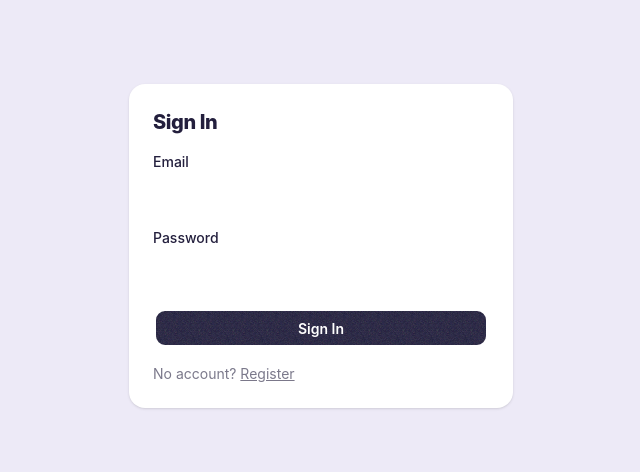
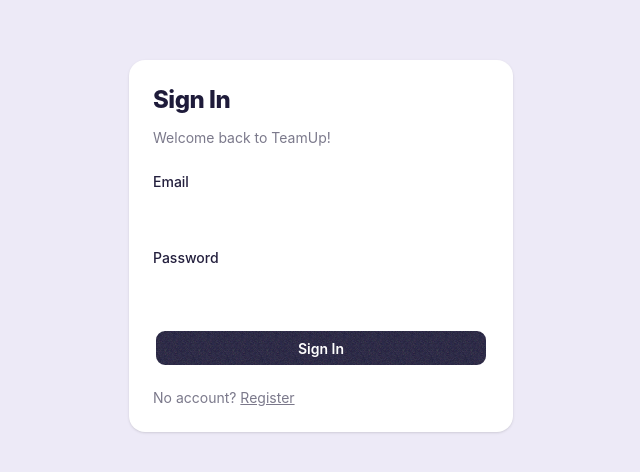
Before and after one commit to cresbot15/T166_capstone_project, a SvelteKit app in the folder frontend/: page / in a window 1280 px wide. Shown: the part 154-626 px from the top of the page, without its empty margins (319-959 px from the left). Built offline with nearby package versions, Linux system fonts and the light colour scheme.

Commit message:
feat: restyle sign-in and route by unit membership

```diff
--- a/frontend/src/routes/+page.svelte
+++ b/frontend/src/routes/+page.svelte
@@ -1,8 +1,9 @@
 <script lang="ts">
 	import { onMount } from 'svelte';
+	import { get } from 'svelte/store';
 	import { goto } from '$app/navigation';
 	import { api } from '$lib/api';
-	import { token, user } from '$lib/stores';
+	import { token, user, activeUnit } from '$lib/stores';
 
 	let email = $state('');
 	let password = $state('');
@@ -10,18 +11,27 @@
 	let loading = $state(false);
 
 	onMount(() => {
-		if ($token) goto('/profile');
+		if ($token) goto('/home');
 	});
 
-	async function handleSubmit() {
+	async function handleSubmit(e: SubmitEvent) {
+		e.preventDefault();
 		error = '';
 		loading = true;
 		try {
 			const data = await api.login(email, password);
 			token.set(data.access_token);
-			const me = await api.getMe();
-			user.set(me);
-			goto('/profile');
+			user.set(await api.getMe());
+
+			const units = await api.getMyUnits();
+			if (units.length === 0) {
+				goto('/onboarding/unit');
+				return;
+			}
+			const current = get(activeUnit);
+			const stillValid = current && units.some((u) => u.id === current.id);
+			activeUnit.set(stillValid ? current : units[0]);
+			goto('/home');
 		} catch (e: unknown) {
 			error = e instanceof Error ? e.message : 'Login failed';
 		} finally {
@@ -30,10 +40,11 @@
 	}
 </script>
 
-<div class="bg-base-200 min-h-screen flex items-center justify-center px-4">
-	<div class="card bg-base-100 shadow w-full max-w-sm">
+<div class="min-h-screen flex items-center justify-center px-4">
+	<div class="card bg-base-100 shadow-sm rounded-2xl w-full max-w-sm">
 		<div class="card-body">
-			<h1 class="card-title text-xl mb-2">Sign In</h1>
+			<h1 class="text-2xl font-extrabold text-primary mb-1">Sign In</h1>
+			<p class="text-sm text-base-content/60 mb-4">Welcome back to TeamUp!</p>
 			<form onsubmit={handleSubmit} class="flex flex-col gap-3">
 				<label class="flex flex-col gap-1">
 					<span class="text-sm font-medium">Email</span>
@@ -50,7 +61,7 @@
 					{loading ? 'Signing in…' : 'Sign In'}
 				</button>
 			</form>
-			<p class="text-sm text-base-content/60 mt-2">
+			<p class="text-sm text-base-content/60 mt-3">
 				No account? <a href="/register" class="link">Register</a>
 			</p>
 		</div>
```
